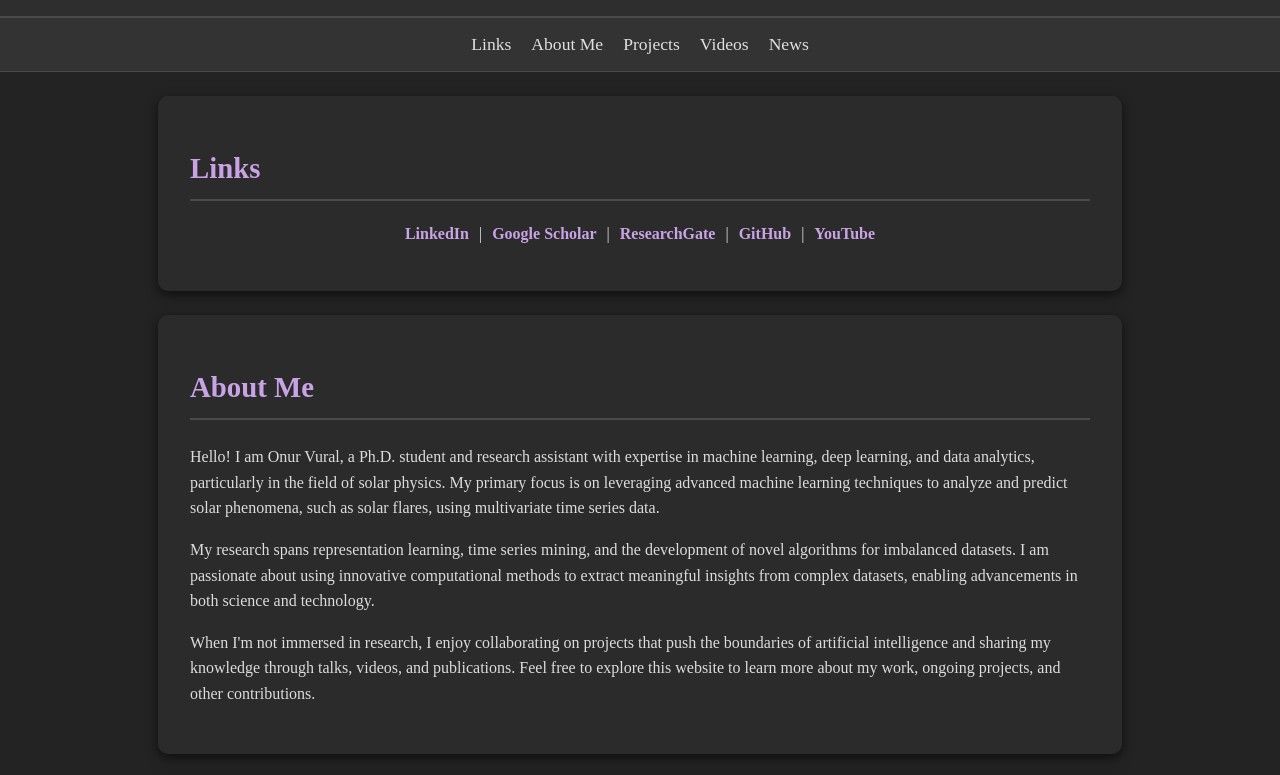
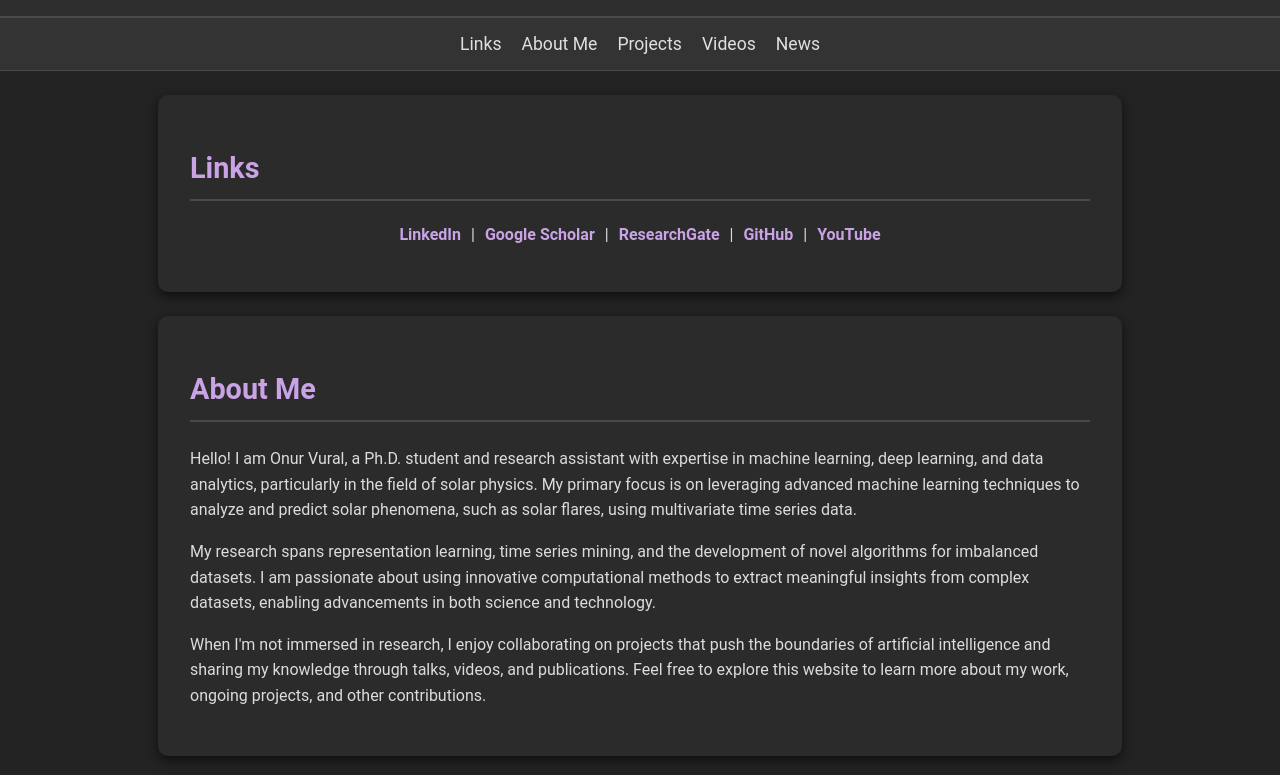
Before and after one commit to OnurVural/onurvural.github.io, a plain HTML site: page index.html in a window 1280 px wide. Shown: the part 114-889 px from the top of the page. Drawn offline with Linux system fonts and the light colour scheme.

Commit message:
Update index.html

```diff
--- a/index.html
+++ b/index.html
@@ -6,7 +6,7 @@
     <title>Onur Vural - Personal Website</title>
     <style>
         body {
-            font-family: 'Times New Roman', serif;
+            font-family: 'Roboto', sans-serif;
             margin: 0;
             padding: 0;
             background-color: #232323;
```
